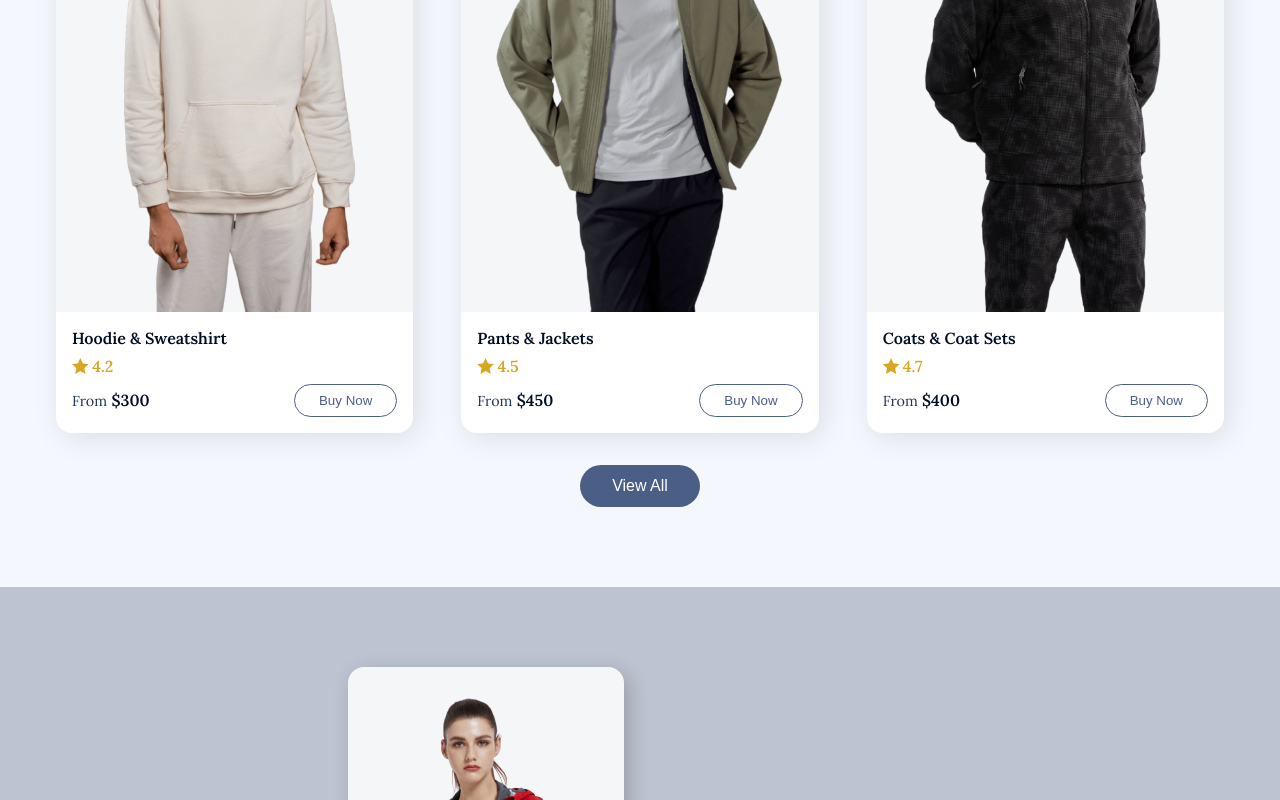
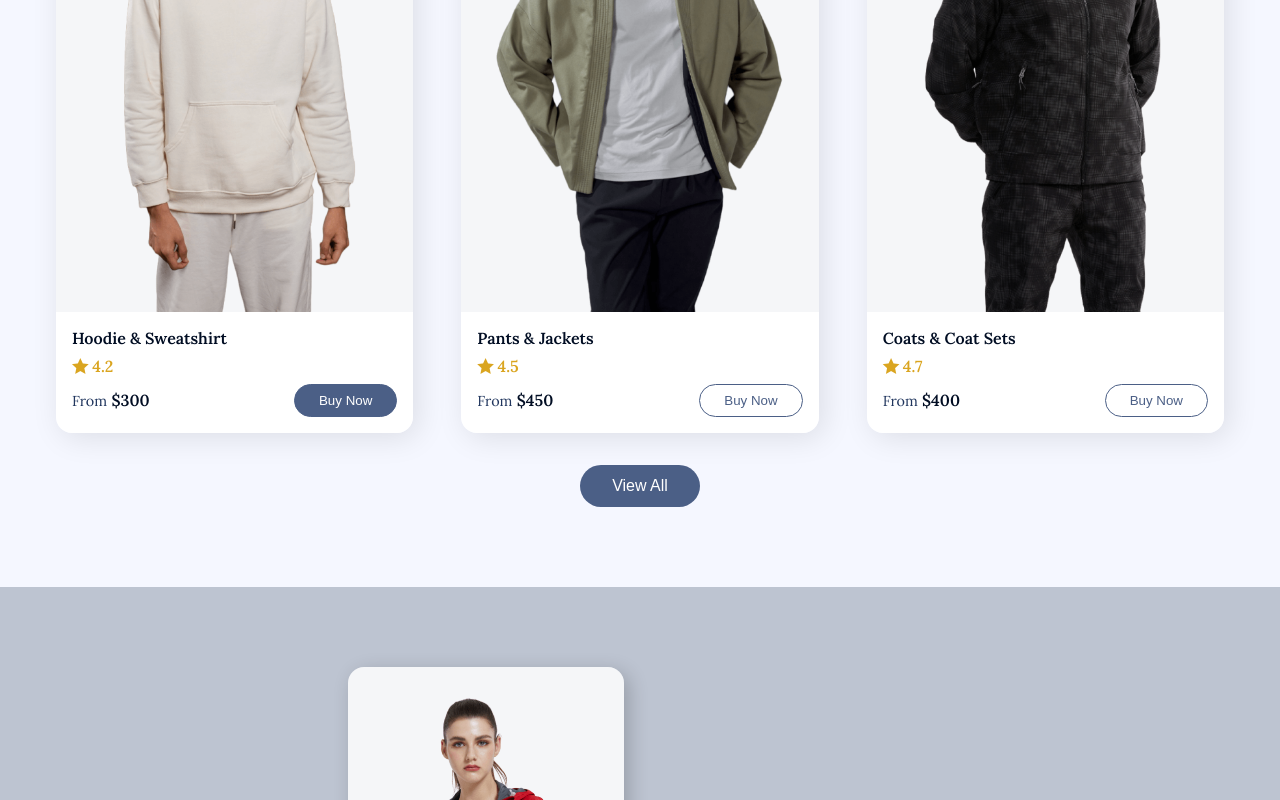
Before and after one commit to aanchalsaket/AS-Collection-landing-page, a plain HTML site: page index.html in a window 1280 px wide. In both pictures the pointer is over the button 345 px from the left and 1558 px from the top of the page. Shown: the part 1158-1958 px from the top of the page. Drawn offline with nearby package versions, Linux system fonts and the light colour scheme.

Commit message:
added buy now hover css

```diff
--- a/styles.css
+++ b/styles.css
@@ -361,3 +361,8 @@ img {
     cursor: pointer;
     transition: 0.3s;
 }
+
+.buy__now:hover {
+    color: var(--extra-light);
+    background-color: var(--primary-color);
+}
```
